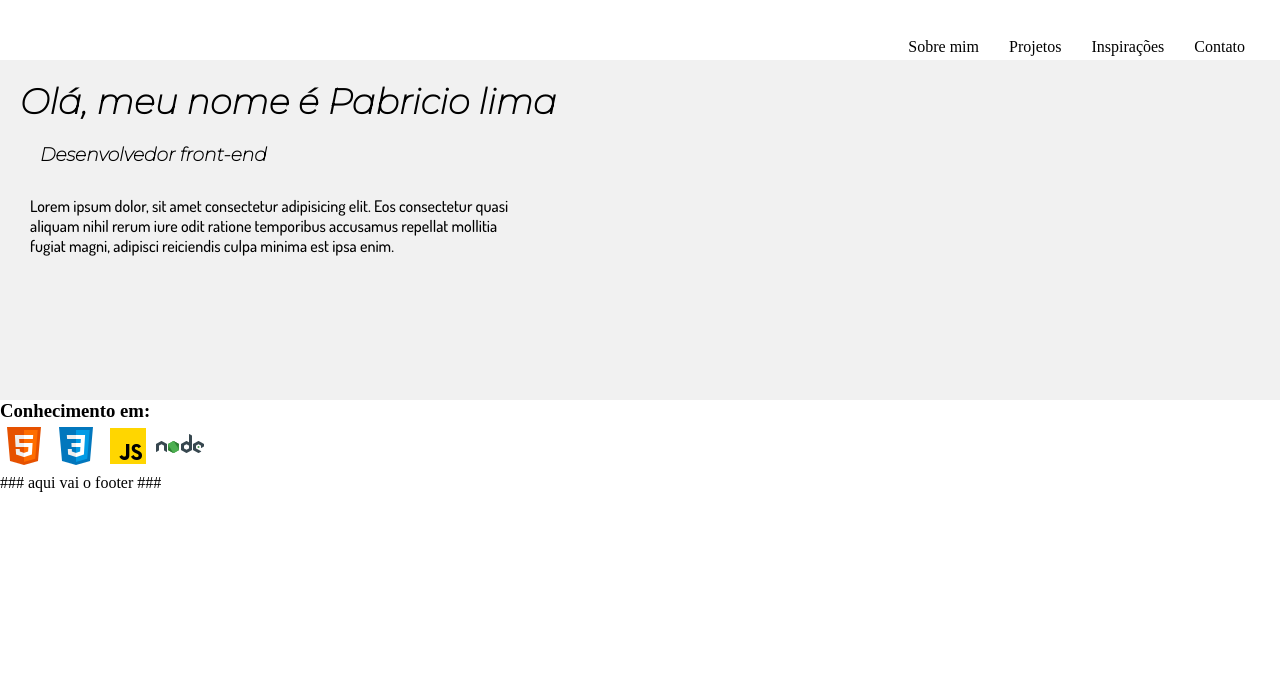
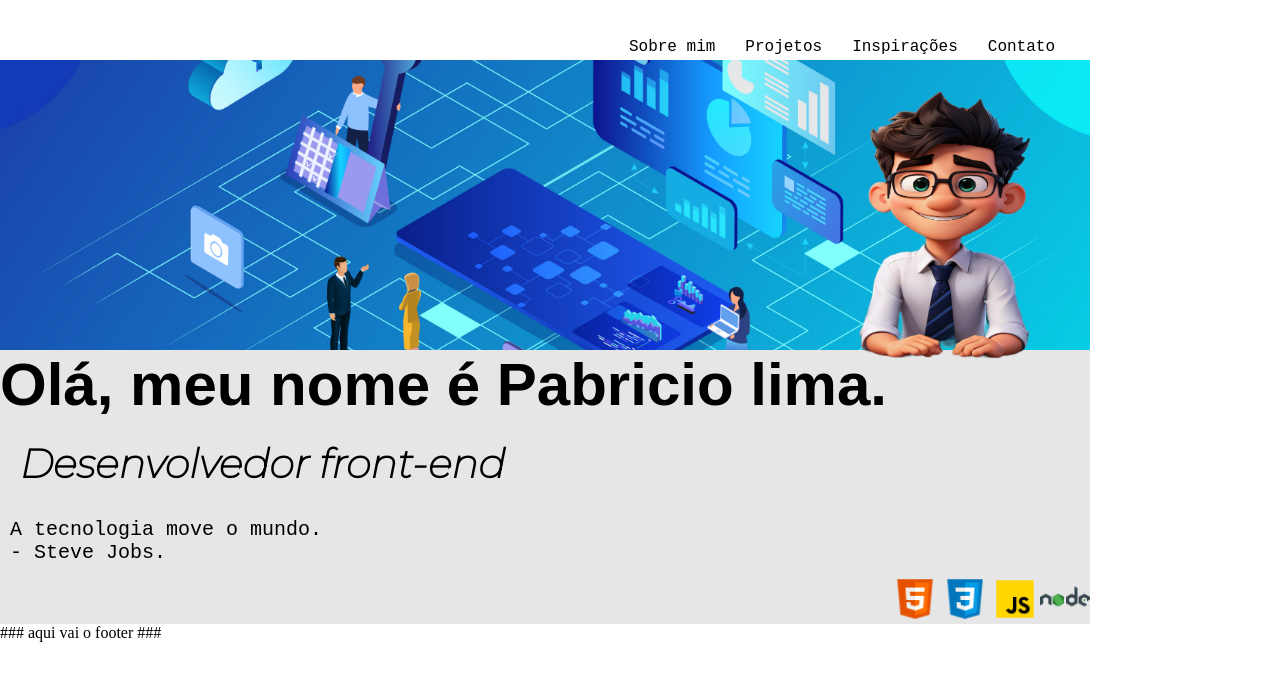
Before and after one commit to Pabriciolima/Carta-Apresentacao, a plain HTML site: page index.html in a window 1280 px wide. Drawn offline with Linux system fonts and the light colour scheme; a web font is replaced by a local one.

Commit message:
atualização de toda a estilização css, adição de imagem central

```diff
--- a/index.html
+++ b/index.html
@@ -16,11 +16,15 @@
         href="https://fonts.googleapis.com/css2?family=Dosis:wght@500&display=swap"
         rel="stylesheet"
       />
+      <link rel="preconnect" href="https://fonts.googleapis.com">
+      <link rel="preconnect" href="https://fonts.gstatic.com" crossorigin>
+      <link href="https://fonts.googleapis.com/css2?family=Agbalumo&display=swap" rel="stylesheet">
       <link rel="stylesheet" type="text/css" href="style.css" />
     </head>
 
     <body>
         <main>
+              <article>
                   <header>
                     <nav class="navigation-menu">
                       <a href="sobre.html">Sobre mim</a>
@@ -29,22 +33,34 @@
                       <a href="contact.html">Contato</a>
                     </nav>
                   </header>
+              </article>
 
               <article class="portfolio">
 
-            <h1>Olá, meu nome é Pabricio lima</h1>
-            <h3>Desenvolvedor front-end</h3>
-            <p>Lorem ipsum dolor, sit amet consectetur adipisicing elit. Eos consectetur quasi aliquam nihil rerum iure odit ratione temporibus accusamus repellat mollitia fugiat magni, adipisci reiciendis culpa minima est ipsa enim.</p>
+                    <img class="picture" src="img/0aca1319-cb56-4da2-9690-bd2de75ef29d.jpeg" alt="foto estilo disney pixar homem de cabelos e olhos castanhos, usando uma blusa branca,com uma gravata azul marinho com listras em um ton azul mais claro ">
               </article>
 
+              <article class="portfolio-1">
+                  <h1>Olá, meu nome é Pabricio lima.</h1>
+              </article>
+
+              <article class="portfolio-2">
+                  <h3>Desenvolvedor front-end </h3>
+              </article>
+
+              <article class="portfolio-3">
+                      <p>A tecnologia move o mundo.<br>- Steve Jobs.</p>
+              </article>
+
+            </main>
 
 
-        <section>
-          <h3>Conhecimento em:</h3>
-          <img src="ICONS8/icons8-html-48.png" />
-          <img src="ICONS8/icons8-css-48.png" />
-          <img src="ICONS8/icons8-js-48.png" />
-          <img src="ICONS8/icons8-nodejs-48.png" />
+        <section class="icons">
+
+          <img class="icons-skin" src="ICONS8/icons8-html-48.png" />
+          <img class="icons-skin" src="ICONS8/icons8-css-48.png" />
+          <img class="icons-skin" src="ICONS8/icons8-js-48.png" />
+          <img class="icons-skin" src="ICONS8/icons8-nodejs-48.png" />
         </section>
 
         <footer>
--- a/style.css
+++ b/style.css
@@ -4,6 +4,8 @@
   }
 html{
     scroll-behavior: smooth;
+    min-width: 520px;
+    max-width: 1090px;
   }
 
 .navigation-menu{
@@ -15,6 +17,7 @@ height: 20px;
 }
 
 .navigation-menu a{
+  font-family: 'Courier New', Courier, monospace;
   display: block;
   line-height: 24px;
   margin: 10px;
@@ -26,58 +29,78 @@ height: 20px;
 
 .navigation-menu a:hover{
   transform: scale(1.2);
-  text-decoration: underline;
+
 
 
 }
 .portfolio{
   display: flex;
+  margin: 0px;
+  padding: 10px;
+  height: 270px;
+  background-image:url(/img/backgraund-image.jpg);
+  background-position: center;
+  background-size: cover;
+  justify-content:end ;
+
+
+
+}
+.portfolio-1 h1{
   flex-direction: column;
-  margin: 0px;
+  justify-content: flex-start;
+  font-size: 60px;
+  flex-wrap: wrap;
+  padding: 0px;
+  background-color: rgb(230, 230, 230);
+  font-family: 'Agbalumo',sans-serif;
+
+}
+.portfolio-2 h3{
   padding: 20px;
-  height: 300px;
-  background-color: rgb(241, 241, 241);
+  font-family: 'Montserrat', sans-serif;
+  background-color: rgb(230, 230, 230);
+  flex-wrap: nowrap;
+  font-size: 40px;
 }
 
-.portfolio img{
-  border-radius: 50%;
-  width: 300px;
-}
-.portfolio h3{
-  padding: 20px;
-  font-family: 'Montserrat', sans-serif
-}
-
-.portfolio p{
-  display: block;
+.portfolio-3 p{
   flex-direction: column;
+  justify-content: flex-start;
   margin: 0px;
   padding: 10px;
-  width: 500px;
+  font-size: 20px;
+  font-family: 'Courier New', Courier, monospace;
+  flex-wrap: wrap;
+  background-color: rgb(230, 230, 230);
+
+}
+.portfolio img {
+
+  width: 280px;
+  height: 320px;
+  flex-direction: row;
+  justify-content: end;
+  flex-wrap: nowrap
 
 }
 
+.icons{
+  background-color: rgb(230, 230, 230);
+  transition: 200ms;
+  display: flex;
+  flex-direction: row;
+  justify-content: end;
 
+}
 
+.icons-skin {
+  display: flex;
+  width: 50px;
+  height: 50px;
 
-h1{font-size: 35px;
-    font-family: 'Montserrat', sans-serif;
-  }
+}
 
- p{font-family: 'Dosis', sans-serif;}
-
- header{
-  background-color: rgb(255, 255, 255);
- }
- section{
-  background-color: rgb(255, 255, 255);
-
- }
- .main{
-  background-color: rgb(250, 11, 238);
-
- }
- .main-2{
-  background-color: rgb(251, 255, 0);
-
- }
+.icons :hover{
+  transform: scale(1.1);
+}
```
Also changed, not shown: img/0aca1319-cb56-4da2-9690-bd2de75ef29d.jpeg (added), img/backgraund-image.jpg (added). Lines whose indentation alone changed are shown as unchanged.
